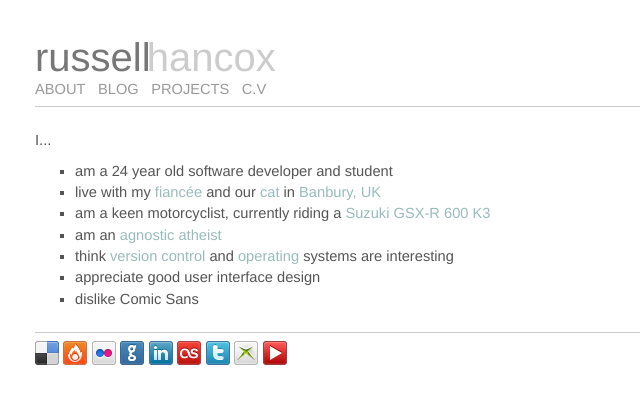
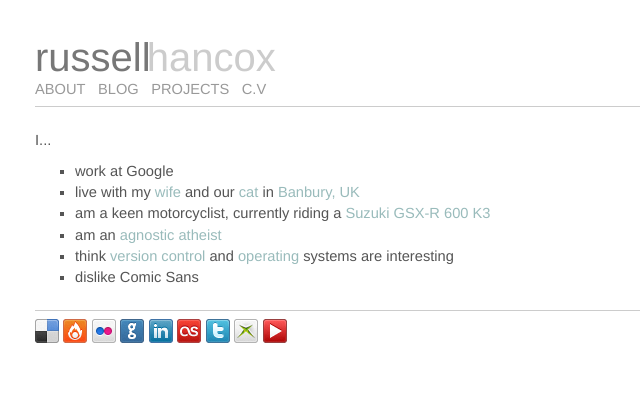
Before and after one commit to russellhancox/russell.hancox.us, a Jekyll site: the page built from index.html, in a window 1280 px wide. Shown: the top 404 px of the page, without its empty margins (0-640 px from the left). Built offline with Jekyll 4.4.1, drawn with Linux system fonts in a browser that asks for light colours.

Commit message:
Update index.html

```diff
--- a/index.html
+++ b/index.html
@@ -4,11 +4,10 @@
 ---
 			I...
 			<ul class="bulleted">
-				<li>am a <span id="myage"></span>software developer and student</li>
-				<li>live with my <a href="http://www.flickr.com/photos/russellhancox/4869558730/">fianc&eacute;e</a> and our <a href="http://www.flickr.com/photos/russellhancox/4868704211/">cat</a> in <a href="http://maps.google.co.uk/maps?ll=52.06447,-1.342049&spn=0.016753,0.038581&t=m&z=15">Banbury, UK</a></li>
+				<li>work at Google</li>
+				<li>live with my <a href="http://www.flickr.com/photos/russellhancox/4869558730/">wife</a> and our <a href="http://www.flickr.com/photos/russellhancox/4868704211/">cat</a> in <a href="http://maps.google.co.uk/maps?ll=52.06447,-1.342049&spn=0.016753,0.038581&t=m&z=15">Banbury, UK</a></li>
 				<li>am a keen motorcyclist, currently riding a <a href="http://www.flickr.com/photos/russellhancox/3924133090/">Suzuki GSX-R 600 K3</a></li>
 				<li>am an <a href="http://en.wikipedia.org/wiki/Agnostic_atheism">agnostic atheist</a></li>
 				<li>think <a href="http://en.wikipedia.org/wiki/Revision_control">version control</a> and <a href="http://en.wikipedia.org/wiki/Operating_system">operating</a> systems are interesting</li>
-				<li>appreciate good user interface design</li>
 				<li>dislike Comic Sans</li>
 			</ul>
```
